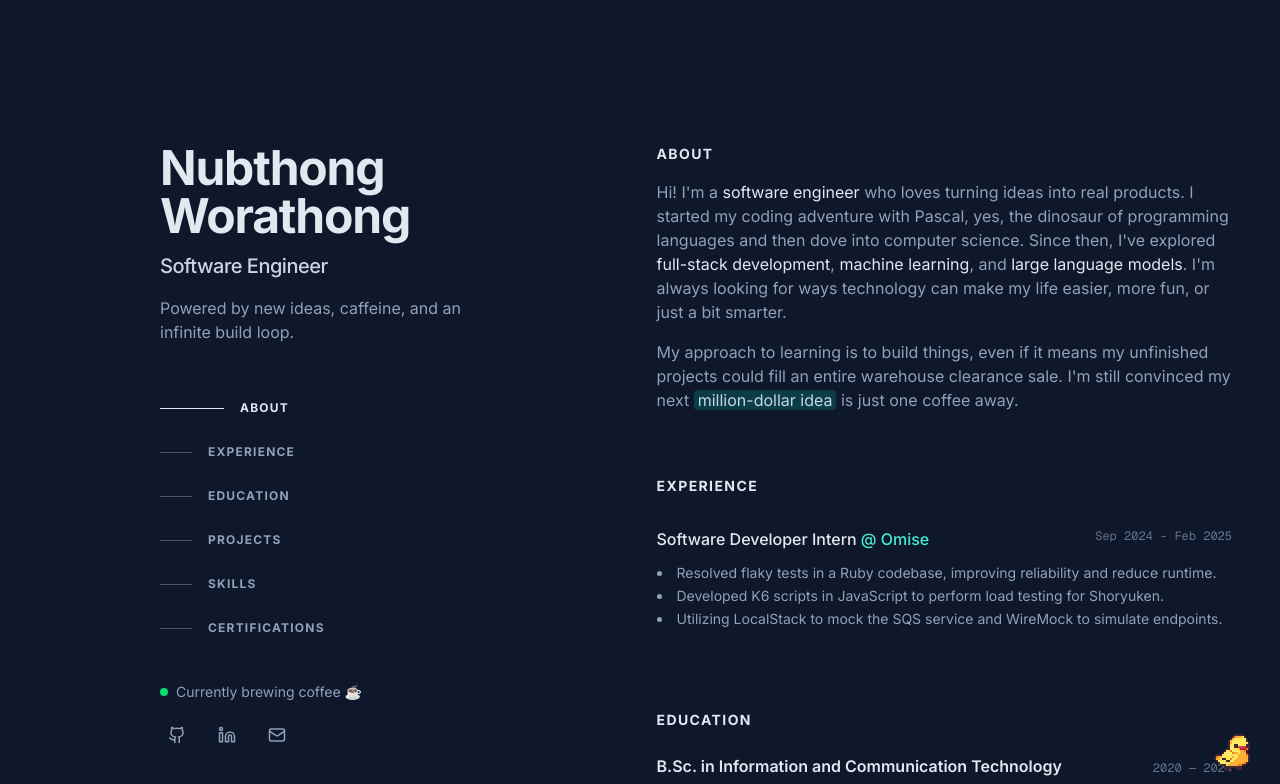
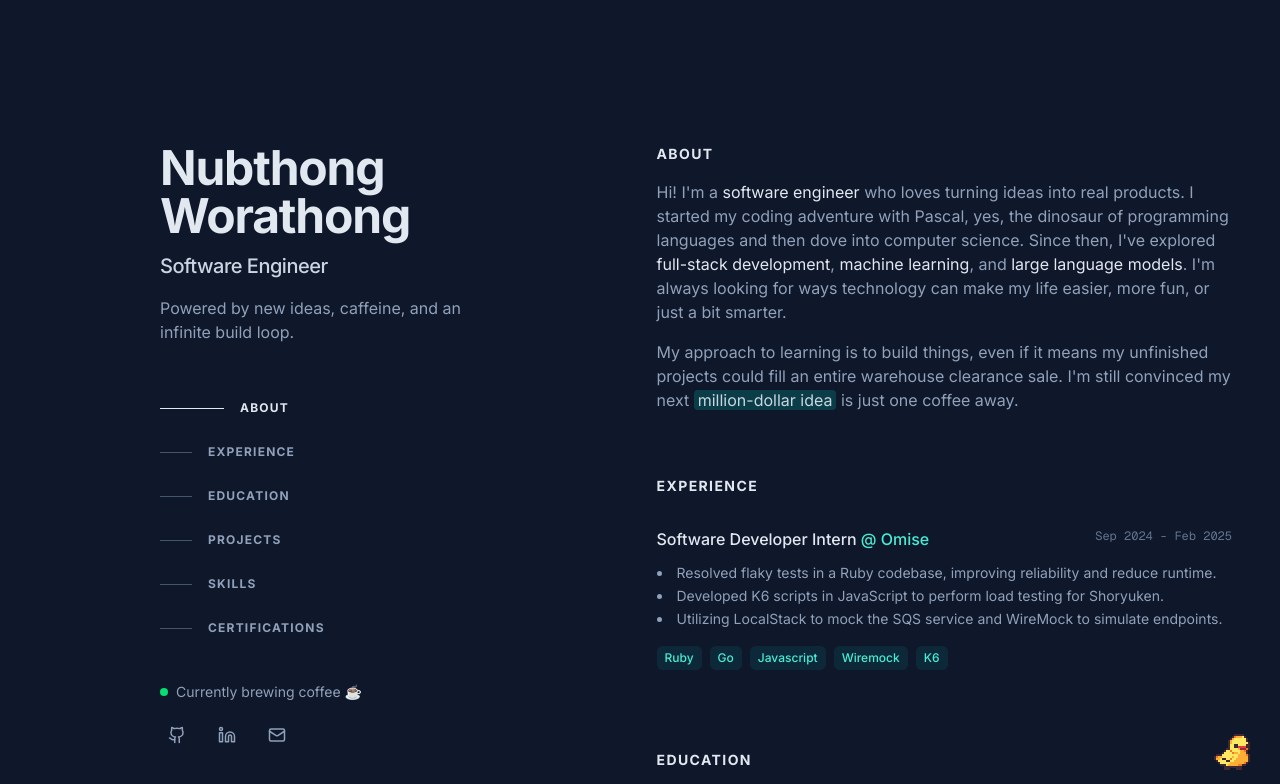
Before and after one commit to namtanvz/namtanvz.github.io, a Next.js app: page / in a window 1280 px wide. Shown: the top 784 px of the page. Built offline with nearby package versions, Linux system fonts and the light colour scheme.

Commit message:
add tech stack to exp

```diff
--- a/app/page.tsx
+++ b/app/page.tsx
@@ -216,22 +216,24 @@ const Home = () => {
                         </li>
                       ))}
                     </ul>
+
+                    {exp.tech && exp.tech.length > 0 && (
+                      <div className="mt-4 flex flex-wrap gap-2">
+                        {exp.tech.map((techItem, techIdx) => (
+                          <span
+                            key={techIdx}
+                            className="rounded-md bg-teal-400/10 px-2 py-1 text-xs font-medium text-teal-300"
+                          >
+                            {techItem}
+                          </span>
+                        ))}
+                      </div>
+                    )}
                   </div>
                 ))}
               </div>
+            </section>
 
-              {/* <div className="mt-8">
-                <a
-                  className="inline-flex items-center font-medium text-slate-200 hover:text-teal-300 transition-colors group"
-                  href="/resume.pdf"
-                  target="_blank"
-                  rel="noreferrer"
-                >
-                  View Full Resume
-                  <ChevronRight className="ml-1 h-4 w-4 transition-transform group-hover:translate-x-2" />
-                </a>
-              </div> */}
-            </section>
 
             <section id="education" className="mb-16 scroll-mt-16 lg:scroll-mt-24">
               <h2 className="text-sm font-bold uppercase tracking-widest text-slate-200 mb-6">
--- a/data/experiences.ts
+++ b/data/experiences.ts
@@ -5,6 +5,7 @@ interface Experience {
   range: string;
   url: string;
   description: string[];
+  tech: string[];
 }
 
 const experiences: Experience[] = [
@@ -19,6 +20,7 @@ const experiences: Experience[] = [
       "Developed K6 scripts in JavaScript to perform load testing for Shoryuken.",
       "Utilizing LocalStack to mock the SQS service and WireMock to simulate endpoints.",
     ],
+    tech: ['Ruby', 'Go', 'Javascript','Wiremock','K6']
   },
 ];
 
```
